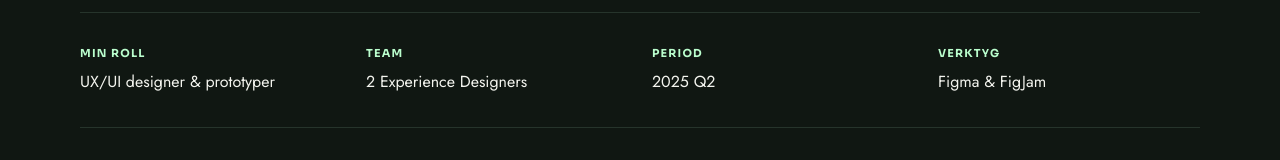
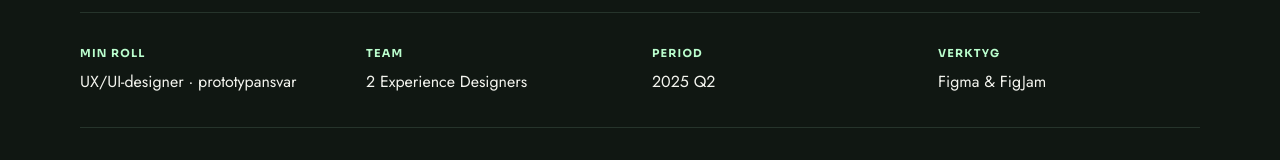
Before and after one commit to Karro-fi/karolina-portfolio, a Next.js app in the folder karolina-portfolio-vercel-upload/: page /case/kommunal in a window 1280 px wide. Shown: the part 527-687 px from the top of the page. Built offline with nearby package versions, Linux system fonts and the light colour scheme; no server answers.

Commit message:
Förtydliga Kommunal-case och bidrag

```diff
--- a/karolina-portfolio-vercel-upload/app/case/kommunal/page.tsx
+++ b/karolina-portfolio-vercel-upload/app/case/kommunal/page.tsx
@@ -26,7 +26,7 @@ export default function KommunalCase() {
       title="Kommunal Måendestöd"
       intro="En vidareutveckling av ett digitalt måendestöd för Kommunals medlemmar med fokus på lägre kognitiv belastning, tydligare självskattning och mer begripliga resultat."
       meta={[
-        { label: 'Min roll', value: 'UX/UI designer & prototyper' },
+        { label: 'Min roll', value: 'UX/UI-designer · prototypansvar' },
         { label: 'Team', value: '2 Experience Designers' },
         { label: 'Period', value: '2025 Q2' },
         { label: 'Verktyg', value: 'Figma & FigJam' },
@@ -47,7 +47,7 @@ export default function KommunalCase() {
       problemText="Binära svar, symboler utan förklaring och ett svårtolkat linjediagram gjorde tjänsten svår att skanna och gav användaren begränsad kontroll över flödet."
       solutionTitle="Ett lugnare och mer vägledande flöde"
       solutionText="En stegvis självskattning med tydlig status, igenkännbara kategorier och en resultatvy som översätter komplex data till direkt visuell återkoppling."
-      contributionTitle="Detaljskärpa genom hela resan."
+      contributionTitle="Jag formgav ett tydligare självskattningsflöde."
       contributionIntro="Jag kvalitetssäkrade användarresan och tog ett särskilt ansvar för självskattningsformuläret, från visuell struktur till interaktionsdetaljer."
       contributionItems={[
         'Formgav självskattningen med en skala från 1 till 5 och tre tydliga interaktionslägen.',
@@ -66,13 +66,13 @@ export default function KommunalCase() {
       processSteps={[
         {
           number: '01',
-          title: 'Research & integration',
+          title: 'Research & analys',
           text: 'Vi återvände till tidigare testresultat och ringade in tre huvudproblem: funktionen var dold, självskattningen saknade vägledning och resultatet krävde för mycket tolkning.',
         },
         {
           number: '02',
           title: 'Formulär & interaktion',
-          text: 'Vi itererade ett lugnare frågeflöde med whitespace, stegindikator, kategoribilder och en skala som gav mer nyanserad återkoppling än ja eller nej.',
+          text: 'Vi itererade ett lugnare frågeflöde med mer luft, stegindikator, kategoribilder och en skala som gav mer nyanserad återkoppling än ja eller nej.',
           image: '/images/kommunal-self-assessment.png',
           imageAlt: 'Jämförelse före och efter av självskattningsformuläret.',
           caption: 'Den nya versionen gör progression, kategori och nästa handling synliga samtidigt.',
@@ -102,7 +102,7 @@ export default function KommunalCase() {
       ]}
       principlesTitle="Tre beslut som minskar belastningen."
       principles={[
-        { title: 'Whitespace matters', text: 'Luft mellan elementen dämpar visuellt brus och låter en stressad användare fokusera på en fråga i taget.' },
+        { title: 'Luft skapar fokus', text: 'Luft mellan elementen dämpar visuellt brus och låter en stressad användare fokusera på en fråga i taget.' },
         { title: 'Igenkänning framför minne', text: 'Samma färger och ikoner används i formulär och resultat för att skapa en tydlig röd tråd.' },
         { title: 'Synlig systemstatus', text: 'Stepper, progression och direkt återkoppling ger kontroll över både nuvarande och nästa steg.' },
       ]}
```
